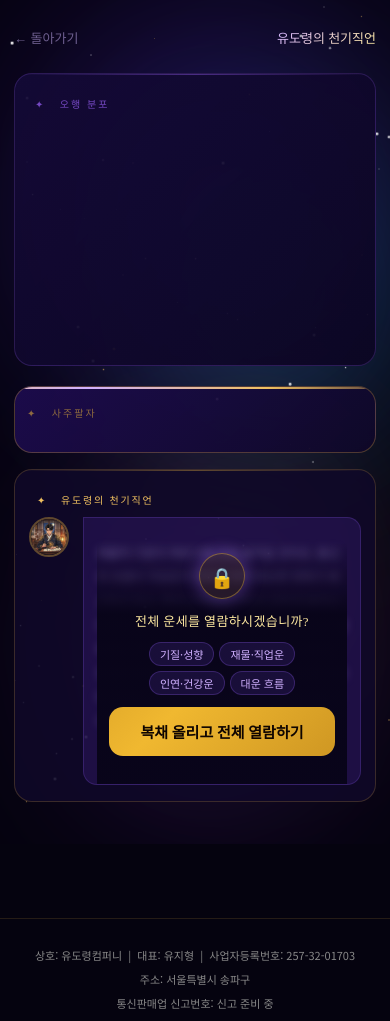
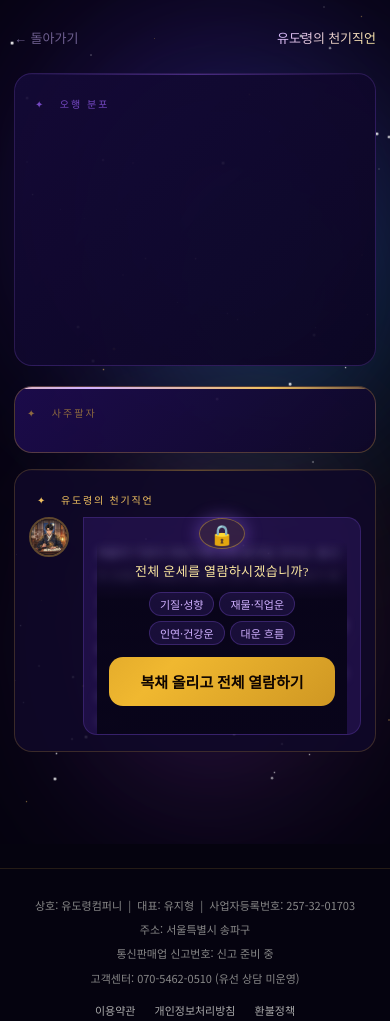
Before and after one commit to gud1955-sudo/yudoryeong, a Flask app: page /result in a window 390 px wide. Shown: the top 1021 px of the page. Run offline with Flask 3, Linux system fonts and the light colour scheme; some libraries are stand-ins or nearby versions.

Commit message:
Fix mobile payment flow and raise unlock button position
- app.py: Add /payment/return route for Portone mobile redirect_url callback
- result.html: Add redirect_url to requestPay/requestCardPay for mobile support
- result.html: Auto-trigger loadDetail() on return from mobile payment
- result.html: Reduce bubble-blur-wrap min-height (280->200px desktop, 220->160px mobile) to raise unlock button

Co-Authored-By: Claude Sonnet 4.6 <noreply@anthropic.com>

```diff
--- a/app.py
+++ b/app.py
@@ -3,7 +3,7 @@ from dotenv import load_dotenv
 load_dotenv()
 from google import genai
 from google.genai import types
-from flask import Flask, render_template, request, jsonify
+from flask import Flask, render_template, request, jsonify, redirect
 from saju_logic import calc_saju, lunar_to_solar
 
 app = Flask(__name__)
@@ -364,6 +364,15 @@ def loading_page():
 def result_page():
     return render_template('result.html')
 
+@app.route('/payment/return')
+def payment_return():
+    from urllib.parse import quote
+    imp_success = request.args.get('imp_success', 'false')
+    error_msg   = request.args.get('error_msg', '')
+    if imp_success == 'true':
+        return redirect('/result?payment_done=1')
+    return redirect('/result?payment_failed=1&error_msg=' + quote(error_msg))
+
 @app.route('/saju')
 def saju_page():
     return render_template('saju_input.html')
--- a/templates/result.html
+++ b/templates/result.html
@@ -67,7 +67,7 @@ body{font-family:var(--font-n);background:var(--bg);color:var(--white);min-heigh
 .analysis-card::before{content:'';position:absolute;top:0;left:0;right:0;height:1px;background:linear-gradient(90deg,transparent,rgba(220,170,60,.4),transparent);}
 .analysis-label{font-size:10px;color:var(--gold);letter-spacing:.18em;text-transform:uppercase;padding:22px 22px 10px;}
 .analysis-yudo-row{display:flex;align-items:flex-start;gap:14px;padding:0 18px 22px;}
-.bubble-blur-wrap{position:relative;margin-top:12px;min-height:280px;}
+.bubble-blur-wrap{position:relative;margin-top:12px;min-height:200px;}
 .blur-text{font-family:var(--font-s);font-size:13px;line-height:2.1;color:rgba(200,180,255,.65);filter:blur(4.5px);user-select:none;padding:0 0 280px;pointer-events:none;}
 .bubble-lock{position:absolute;inset:0;display:flex;flex-direction:column;align-items:center;justify-content:flex-end;background:linear-gradient(to bottom,transparent 0%,rgba(8,4,25,.95) 32%);gap:14px;padding:0 16px 28px;}
 
@@ -155,8 +155,8 @@ body{font-family:var(--font-n);background:var(--bg);color:var(--white);min-heigh
   .yudo-avatar{width:40px;height:40px;}
   .oheng-svg{width:180px;height:180px;}
   .analysis-yudo-row{padding:0 14px 16px;}
-  .bubble-blur-wrap{min-height:220px;}
-  .blur-text{font-size:12px;padding-bottom:50px;}
+  .bubble-blur-wrap{min-height:160px;}
+  .blur-text{font-size:12px;padding-bottom:0;}
   .bubble-lock{gap:12px;padding:0 12px 28px;background:linear-gradient(to bottom,transparent 0%,rgba(8,4,25,.98) 30%);}
   .lock-title{font-size:13px;}
   .lock-items{gap:5px;}
@@ -487,29 +487,45 @@ if(data.name){
   })();
 }
 
+// 모바일 결제 복귀 처리 (redirect_url → /payment/return → /result?payment_done=1)
+(function(){
+  var params=new URLSearchParams(location.search);
+  if(params.get('payment_done')==='1'&&data.saju){
+    history.replaceState(null,'','/result');
+    setTimeout(function(){loadDetail();},400);
+  }
+  if(params.get('payment_failed')==='1'){
+    history.replaceState(null,'','/result');
+    var em=params.get('error_msg')||'';
+    setTimeout(function(){showError('결제가 이루어지지 않았소이다',em||'다시 시도해 주시오.');},400);
+  }
+})();
+
 function openModal(){document.getElementById('payModal').classList.add('open')}
 function closeModal(){document.getElementById('payModal').classList.remove('open')}
 
 function requestPay(){
-  if(typeof window.IMP==='undefined'){showError('잠시만 기다리시오','결제 모듈을 불러오는 중이오. 잠시 후 다시 시도하시오.');return;}
+  if(typeof window.IMP==='undefined'){showError('잠시만 기다리시오','결제 모듈을 불러오는 중이오. 잠시 후 다시 청해주시오.');return;}
   window.IMP.request_pay({
     pg:'kakaopay.TC0ONETIME',amount:9900,
     name:'유도령 올인원 운세 패키지',
     merchant_uid:'yudoryung_'+Date.now(),
-    buyer_name: data.name || ''
+    buyer_name: data.name || '',
+    redirect_url: location.origin + '/payment/return'
   },function(rsp){
     if(rsp.success){closeModal();loadDetail();}
     else{showError('결제에 실패했소이다',rsp.error_msg);}
   });
 }
 function requestCardPay(){
-  if(typeof window.IMP==='undefined'){showError('잠시만 기다리시오','결제 모듈을 불러오는 중이오. 잠시 후 다시 시도하시오.');return;}
+  if(typeof window.IMP==='undefined'){showError('잠시만 기다리시오','결제 모듈을 불러오는 중이오. 잠시 후 다시 청해주시오.');return;}
   window.IMP.request_pay({
     pg:'tosspayments.YOUR_TOSS_MID',amount:9900,
     name:'유도령 올인원 운세 패키지',
     merchant_uid:'yudoryung_'+Date.now(),
     buyer_name: data.name || '',
-    pay_method:'card'
+    pay_method:'card',
+    redirect_url: location.origin + '/payment/return'
   },function(rsp){
     if(rsp.success){closeModal();loadDetail();}
     else{showError('결제에 실패했소이다',rsp.error_msg);}
```
